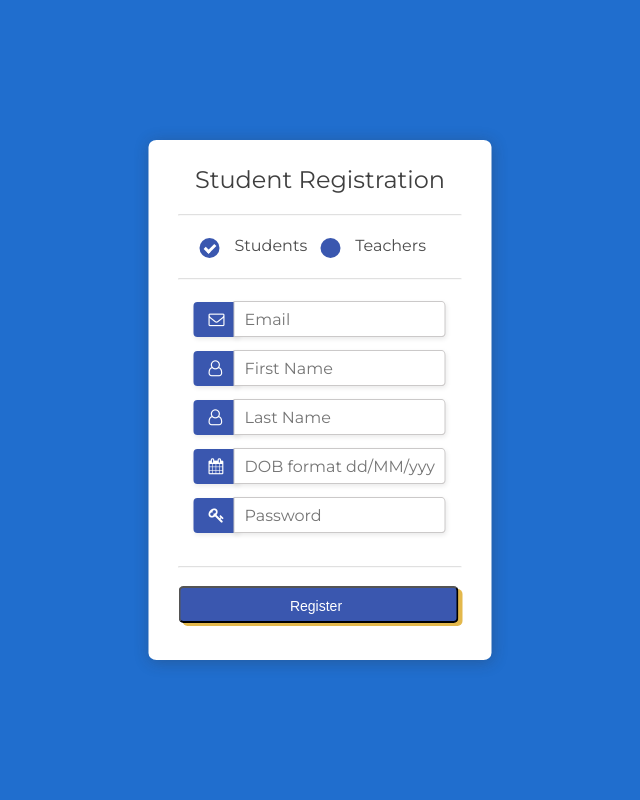
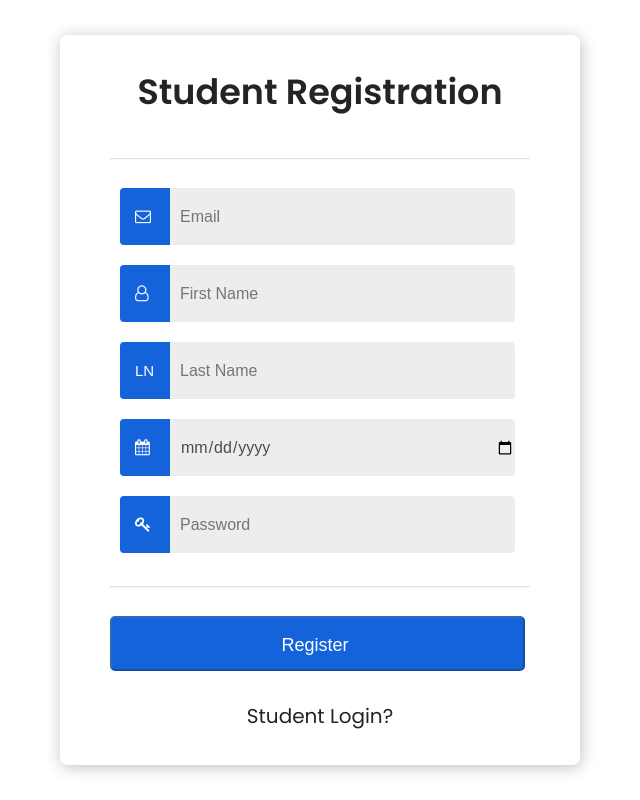
Before and after one commit to pasanglamatamang/student-registration-angular, an Angular app: page / in a window 1280 px wide. Shown: the whole page, without its empty margins (320-960 px from the left). Built offline with nearby package versions, Linux system fonts and the light colour scheme.

Commit message:
Some changes to code in registration form and UI, also explicitly added studentsURL to the addStudetn class

```diff
--- a/src/app/registration/registration.component.html
+++ b/src/app/registration/registration.component.html
@@ -1,33 +1,30 @@
 <div class="testbox">
   <h1>Student Registration</h1>
 
-  <form action="/">
-    <hr>
-    <div class="accounttype">
-      <input type="radio" value="None" id="radioOne" name="account" checked/>
-      <label for="radioOne" class="radio" chec>Students</label>
-      <input type="radio" value="None" id="radioTwo" name="account"/>
-      <label for="radioTwo" class="radio">Teachers</label>
-    </div>
+  <form #addForm="ngForm" (ngSubmit)="registerStudent(addForm)">
     <hr>
 
     <label id="icon" for="email"><i class="fa fa-envelope-o "></i></label>
-    <input type="text" name="email" [(ngModel)]="student.email" id="email" placeholder="Email" required/>
+    <input type="text" ngModel name="email" id="email" placeholder="Email" required/>
 
     <label id="icon" for="firstName"><i class="fa fa-user-o"></i></label>
-    <input type="text" name="firstName" [(ngModel)]="student.firstName" id="firstName" placeholder="First Name" required/>
+    <input type="text" ngModel name="firstName" id="firstName" placeholder="First Name" required/>
 
-    <label id="icon" for="lastName"><i class="fa fa-user-o"></i></label>
-    <input type="text" name="lastName" [(ngModel)]="student.lastName" id="lastName" placeholder="Last Name" required/>
+    <label id="icon" for="lastName"><p class="lettericon">LN</p></label>
+    <input type="text" ngModel name="lastName" id="lastName" placeholder="Last Name" required/>
 
     <label id="icon" for="dob"><i class="fa fa-calendar" aria-hidden="true"></i></label>
-    <input type="text" name="name" [(ngModel)]="student.dob" id="dob" placeholder="DOB format dd/MM/yyy" required/>
+    <input type="date" ngModel name="dob"  id="dob" placeholder="DOB format dd/MM/yyy" required/>
 
     <label id="icon" for="password"><i class="fa fa-key" aria-hidden="true"></i></label>
-    <input type="password" name="password" [(ngModel)]="student.password" id="password" placeholder="Password" required/>
+    <input type="password" ngModel name="password"  id="password" placeholder="Password" required/>
 
     <hr>
 
-    <button (click)="registerStudent(student)" class="button">Register</button>
+    <button [disabled]="addForm.invalid" type="submit" class="button">Register</button>
+
+    <h4>
+       Student Login?
+    </h4>
   </form>
 </div>
--- a/src/app/registration/registration.component.ts
+++ b/src/app/registration/registration.component.ts
@@ -1,4 +1,7 @@
+import { HttpErrorResponse } from '@angular/common/http';
 import {Component, OnInit} from '@angular/core';
+import { NgForm } from '@angular/forms';
+import { StudentService } from '../service/student.service';
 import {Student} from "../student";
 
 @Component({
@@ -7,15 +10,26 @@ import {Student} from "../student";
   styleUrls: ['./registration.component.css']
 })
 export class RegistrationComponent implements OnInit {
-  student: Student = new Student();
+  student: Student = new Student;
 
-  constructor() {
+  constructor(public studentService: StudentService) {
+
   }
 
   ngOnInit(): void {
+    //this.student = new Student();
   }
 
-  registerStudent(student: Student) {
-    console.log(student);
+  registerStudent(addForm: NgForm) {
+    this.studentService.addStudent(addForm.value).subscribe(
+      (response: Student) => {
+        console.log(response);
+      },
+      (error: HttpErrorResponse) => {
+        alert(error.message);
+      }
+
+    );
+
   }
 }
--- a/src/app/service/student.service.ts
+++ b/src/app/service/student.service.ts
@@ -8,7 +8,7 @@ import { Student } from "../student";
     providedIn: 'root'
 })
 export class StudentService {
-    private studentsURL = 'http://localhost:444/api';
+    public studentsURL = 'http://localhost:444/api';
 
     constructor(private http: HttpClient){
     }
@@ -26,8 +26,8 @@ export class StudentService {
 
     public addStudent(student: Student): Observable<Student>{
         //return this.http.post<Student>('${this.studentsURL}/api/addStudent', student);
-        const url = '${this.studentsURL}/addStudent';
-        return this.http.post<Student>(url, student);
+
+        return this.http.post<Student>('http://localhost:444/api/addStudent', student);
 
     }
 
--- a/src/index.html
+++ b/src/index.html
@@ -8,8 +8,11 @@
   <link rel="icon" type="image/x-icon" href="favicon.ico">
   <link rel="preconnect" href="https://fonts.googleapis.com">
 <link rel="preconnect" href="https://fonts.gstatic.com" crossorigin>
-<link href="https://fonts.googleapis.com/css2?family=Montserrat:wght@400;500;600;700&family=Poppins:wght@500&display=swap" rel="stylesheet">
+<link href="https://fonts.googleapis.com/css2?family=Josefin+Sans:wght@400;500;600;700&display=swap" rel="stylesheet">
 <link rel="stylesheet" href="https://cdnjs.cloudflare.com/ajax/libs/font-awesome/4.7.0/css/font-awesome.min.css">
+<link rel="preconnect" href="https://fonts.googleapis.com">
+<link rel="preconnect" href="https://fonts.gstatic.com" crossorigin>
+<link href="https://fonts.googleapis.com/css2?family=Noto+Sans:wght@400;700&family=Poppins:wght@400;500;600;700;800&display=swap" rel="stylesheet">
 
 </head>
 <body>
--- a/src/styles.css
+++ b/src/styles.css
@@ -25,16 +25,27 @@ p {
   margin-left: 18px;
 }
 h1 {
-  font-size: 24px;
+  font-family: 'poppins', 'sans-serif';
+  font-size: 35px;
+  font-weight: 600;
+  color: #242424;
+  text-align: center;
+  padding-top: 30px;
+  margin-bottom: 10px;
+}
+
+h4 {
+  font-family: 'poppins', 'sans-serif';
+  font-size: 20px;
   font-weight: 400;
-  color: #3f3f3f;
+  color: #242424;
   text-align: center;
-  padding-top: 25px;
+  padding-top: 30px;
   margin-bottom: 10px;
 }
 
 html,body{
-  background-color: #206ece;
+  background-color: #ffffff;
 }
 
 .testbox {
@@ -42,8 +53,8 @@ html,body{
     top       : 50%;
     position  : absolute;
     transform : translate(-50%, -50%);
-  width: 343px;
-  height: 520px;
+  width: 520px;
+  height: 730px;
   -webkit-border-radius: 8px/7px;
   -moz-border-radius: 8px/7px;
   border-radius: 8px/7px;
@@ -59,7 +70,7 @@ input[type=radio] {
 }
 
 form{
-  margin: 20px 30px;
+  margin: 40px 50px;
 }
 
 label.radio {
@@ -111,19 +122,17 @@ hr{
   opacity: 0.3;
 }
 
-input[type=text],input[type=password]{
-  width: 200px;
-  height: 34px;
+input[type=text],input[type=password], input[type=date]{
+  width: 335px;
+  height: 57px;
   -webkit-border-radius: 0px 4px 4px 0px/5px 5px 4px 4px;
   -moz-border-radius: 0px 4px 4px 0px/0px 0px 4px 4px;
   border-radius: 0px 4px 4px 0px/5px 5px 4px 4px;
-  background-color: #fff;
-  -webkit-box-shadow: 1px 2px 5px rgba(0,0,0,.09);
-  -moz-box-shadow: 1px 2px 5px rgba(0,0,0,.09);
-  box-shadow: 1px 2px 5px rgba(0,0,0,.09);
-  border: solid 1px #cbc9c9;
+  background-color: rgb(237, 237, 237);
+
+  border: solid 0px #cbc9c9;
   margin-left: -5px;
-  margin-top: 13px;
+  margin-top: 20px;
   padding-left: 10px;
 }
 
@@ -133,18 +142,24 @@ input[type=password]{
 
 #icon {
   display: inline-block;
-  width: 30px;
-  background-color: #3a57af;
-  padding: 8px 0px 8px 15px;
-  margin-left: 15px;
+  width: 40px;
+  background-color: #1463da;
+  padding: 20px 0px 4px 15px;
+  margin-left: 10px;
   -webkit-border-radius: 4px 0px 0px 4px;
   -moz-border-radius: 4px 0px 0px 4px;
   border-radius: 4px 0px 0px 4px;
-  color: white;
-  -webkit-box-shadow: 1px 2px 5px rgba(0,0,0,.09);
-  -moz-box-shadow: 1px 2px 5px rgba(0,0,0,.09);
-  box-shadow: 1px 2px 5px rgba(0,0,0,.09);
-  border: solid 0px #cbc9c9;
+  color: rgb(255, 255, 255);
+  border: solid px #cbc9c9;
+  height: 33px;
+
+}
+
+.lettericon{
+text-align: left;
+margin-left: -0px;
+font-size: 15px;
+
 }
 
 .gender {
@@ -158,31 +173,27 @@ input[type=password]{
 }
 
 button {
-  font-size: 14px;
+  font-size: 18px;
   font-weight: 500;
   color: white;
   padding: 3px 25px 0px 20px;
-  margin: 10px 8px 20px 0px;
+  margin-left: 0px;
+  margin-top: 20px;
   display: inline-block;
   text-decoration: none;
-  width: 280px; height: 37px;
+  width: 415px; height: 55px;
   -webkit-border-radius: 5px;
   -moz-border-radius: 5px;
-  -webkit-box-shadow: 0 3px rgba(58,87,175,.75);
-  -moz-box-shadow: 0 3px rgba(58,87,175,.75);
-  box-shadow: 4px 3px rgba(218, 161, 16, 0.75);
   transition: all 0.1s linear 0s;
   border-radius: 5px;
-  background-color: #3a57af;
+  background-color: #1463da;
   text-align: center;
   align-items: center;
 }
 
 button:hover {
   top: 3px;
-  background-color:#2e458b;
-  -webkit-box-shadow: none;
-  -moz-box-shadow: none;
-  box-shadow: none;
+  background-color:#0f4da9;
+
 
 }
```
